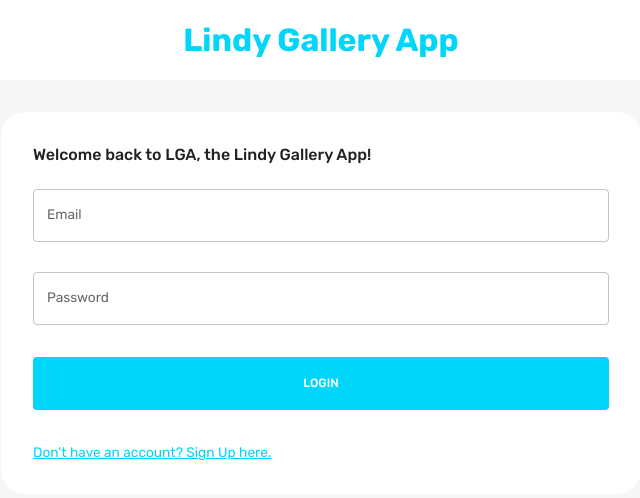
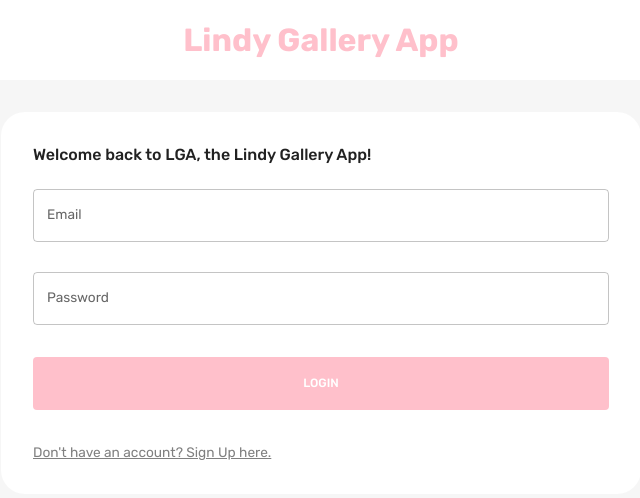
Before and after one commit to keza681/image-gast-frontend, a React (Create React App) app: page / in a window 1280 px wide. Shown: the top 498 px of the page, without its empty margins (319-959 px from the left). Built offline with nearby package versions, Linux system fonts and the light colour scheme.

Commit message:
Implement the add nd uplaod photo dashbord

```diff
--- a/src/scenes/homePage/style.css
+++ b/src/scenes/homePage/style.css
@@ -5,7 +5,6 @@
   padding-left: 2rem;
   padding-right: 2rem;
 }
-
 .post_widget {
   width: 50%;
   margin: auto;
--- a/src/scenes/loginPage/Form.jsx
+++ b/src/scenes/loginPage/Form.jsx
@@ -240,9 +240,9 @@ const Form = () => {
               sx={{
                 m: "2rem 0",
                 p: "1rem",
-                backgroundColor: palette.primary.main,
+                backgroundColor: "pink",
                 color: palette.background.alt,
-                "&:hover": { color: palette.primary.main },
+                "&:hover": { color: "gray" },
               }}
             >
               {isLogin ? "LOGIN" : "REGISTER"}
@@ -254,10 +254,10 @@ const Form = () => {
               }}
               sx={{
                 textDecoration: "underline",
-                color: palette.primary.main,
+                color: "gray",
                 "&:hover": {
                   cursor: "pointer",
-                  color: palette.primary.light,
+                  color: "pink",
                 },
               }}
             >
--- a/src/scenes/loginPage/index.jsx
+++ b/src/scenes/loginPage/index.jsx
@@ -12,7 +12,7 @@ const LoginPage = () => {
         p='1rem 6%'
         textAlign='center'
       >
-        <Typography fontWeight='bold' fontSize='32px' color='primary'>
+        <Typography fontWeight='bold' fontSize='32px' color='pink'>
           Lindy Gallery App
         </Typography>
       </Box>
--- a/src/scenes/navbar/index.jsx
+++ b/src/scenes/navbar/index.jsx
@@ -46,18 +46,17 @@ const Navbar = () => {
         <Typography
           fontWeight='bold'
           fontSize='clamp(1rem, 2rem, 2.25rem)'
-          color='primary'
+          color='pink'
           onClick={() => navigate("/home")}
           sx={{
             "&:hover": {
-              color: primaryLight,
+              color: "blue",
               cursor: "pointer",
             },
           }}
         >
           Lindy Gallery App
         </Typography>
-
       </FlexBetween>
 
       {/* DESKTOP NAV */}
--- a/src/scenes/widgets/MyPostWidget.jsx
+++ b/src/scenes/widgets/MyPostWidget.jsx
@@ -4,8 +4,6 @@ import {
   AttachFileOutlined,
   GifBoxOutlined,
   ImageOutlined,
-  MicOutlined,
-  MoreHorizOutlined,
 } from "@mui/icons-material";
 import {
   Box,
@@ -24,6 +22,7 @@ import WidgetWrapper from "../../components/WidgetWrapper";
 import { useState } from "react";
 import { useDispatch, useSelector } from "react-redux";
 import { setPosts } from "../../state";
+import "./style.css";
 
 const MyPostWidget = ({ picturePath }) => {
   const dispatch = useDispatch();
@@ -124,22 +123,15 @@ const MyPostWidget = ({ picturePath }) => {
         <FlexBetween gap='0.25rem' onClick={() => setIsImage(!isImage)}>
           <ImageOutlined sx={{ color: mediumMain }} />
           <Typography
-            color={mediumMain}
+            backGroundColor='blue'
+            color='pink'
             sx={{ "&:hover": { cursor: "pointer", color: medium } }}
           >
             Click here to upload a photo
           </Typography>
         </FlexBetween>
 
-        <Button
-          disabled={!post}
-          onClick={handlePost}
-          sx={{
-            color: palette.background.alt,
-            backgroundColor: palette.primary.main,
-            borderRadius: "3rem",
-          }}
-        >
+        <Button disabled={!post} onClick={handlePost} className='button_upload'>
           UPLOAD NOW
         </Button>
       </FlexBetween>
--- /dev/null
+++ b/src/scenes/widgets/style.css
@@ -0,0 +1,5 @@
+.button_upload {
+  background-color: pink;
+  color: black;
+  padding: 0.4rem 0.6rem;
+}
```
